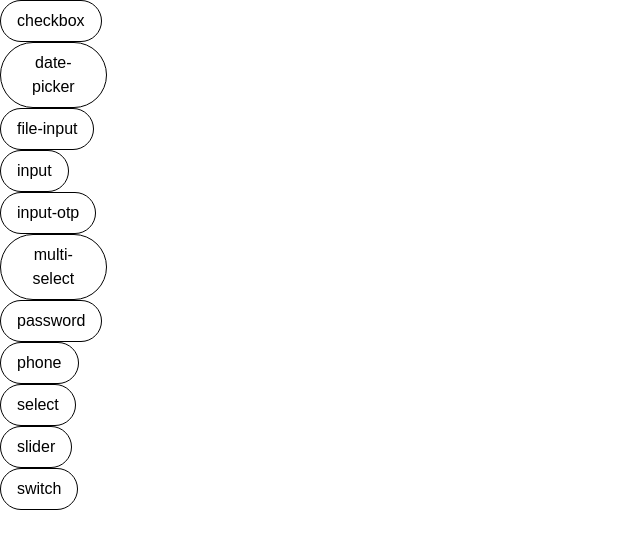
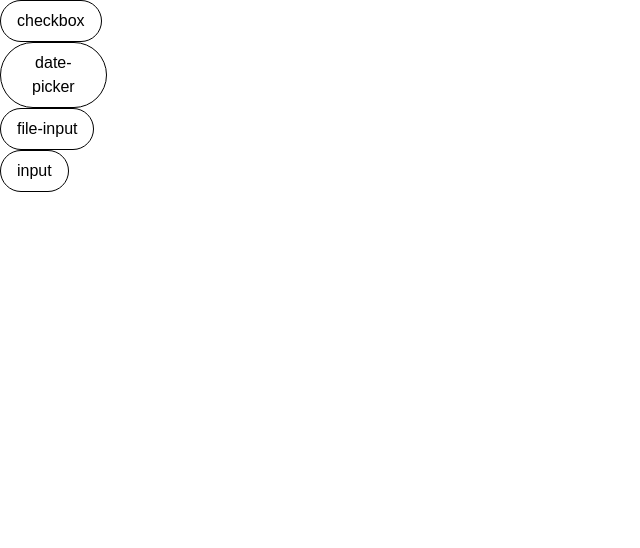
Before and after one commit to adarshkunwar/form-builder, a Next.js app: page /form in a window 1280 px wide. Shown: the top 548 px of the page, without its empty margins (0-640 px from the left). Built offline with nearby package versions, Linux system fonts and the light colour scheme.

Commit message:
fix: Limit data type to handle efficiently

```diff
--- a/src/data/field.ts
+++ b/src/data/field.ts
@@ -3,11 +3,11 @@ export const fieldsArray = [
   "date-picker",
   "file-input",
   "input",
-  "input-otp",
-  "multi-select",
-  "password",
-  "phone",
-  "select",
-  "slider",
-  "switch",
-];
+  // "input-otp",
+  // "multi-select",
+  // "password",
+  // "phone",
+  // "select",
+  // "slider",
+  // "switch",
+] as const;
```
